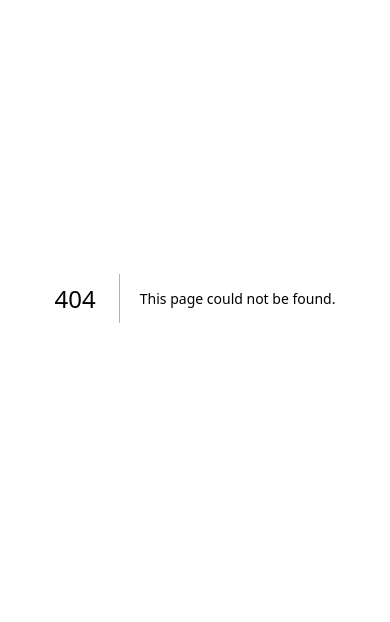
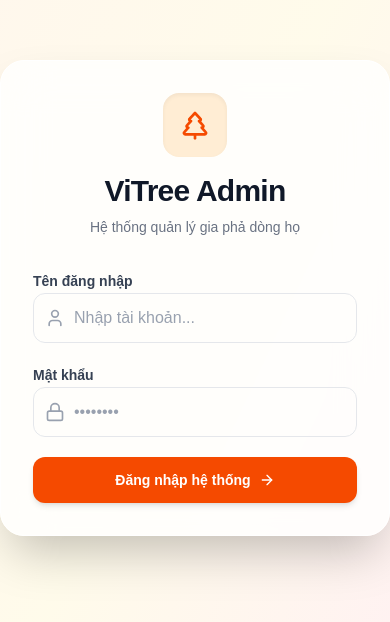
Before and after one commit to hvt299/ViTree-Web, a Next.js app: page /login in a window 390 px wide. Before the commit this address had no page. Shown: the part 124-746 px from the top of the page. Built offline with nearby package versions, Linux system fonts and the light colour scheme; no server answers.

Commit message:
feat(ui): implement responsive login page and dashboard layout with orange theme

```diff
--- /dev/null
+++ b/app/login/page.tsx
@@ -0,0 +1,112 @@
+'use client';
+
+import { useState } from 'react';
+import { useRouter } from 'next/navigation';
+import Cookies from 'js-cookie';
+import apiClient from '@/lib/api';
+import { TreePine, User, Lock, Loader2, ArrowRight } from 'lucide-react';
+
+export default function LoginPage() {
+    const [username, setUsername] = useState('');
+    const [password, setPassword] = useState('');
+    const [error, setError] = useState('');
+    const [loading, setLoading] = useState(false);
+    const router = useRouter();
+
+    const handleLogin = async (e: React.FormEvent) => {
+        e.preventDefault();
+        setError('');
+        setLoading(true);
+
+        try {
+            const res: any = await apiClient.post('/api/auth/login', { username, password });
+            Cookies.set('access_token', res.access_token, { expires: 1 });
+
+            router.push('/');
+            router.refresh();
+        } catch (err: any) {
+            setError(
+                err.response?.data?.message || 'Đăng nhập thất bại. Vui lòng kiểm tra lại!'
+            );
+        } finally {
+            setLoading(false);
+        }
+    };
+
+    return (
+        <div className="min-h-screen flex items-center justify-center bg-linear-to-br from-orange-50 via-amber-50 to-rose-50">
+            {/* Decorative background blobs */}
+            <div className="absolute top-0 left-0 w-full h-full overflow-hidden -z-10 pointer-events-none">
+                <div className="absolute top-[-10%] left-[-10%] w-[40%] h-[40%] rounded-full bg-orange-200/20 blur-3xl"></div>
+                <div className="absolute top-[60%] right-[-10%] w-[30%] h-[50%] rounded-full bg-rose-200/20 blur-3xl"></div>
+            </div>
+
+            <div className="w-full max-w-md p-8 bg-white/80 backdrop-blur-xl shadow-2xl rounded-3xl border border-white">
+                <div className="flex flex-col items-center mb-8">
+                    <div className="w-16 h-16 bg-orange-100 rounded-2xl flex items-center justify-center mb-4 shadow-inner">
+                        <TreePine className="w-8 h-8 text-orange-600" />
+                    </div>
+                    <h1 className="text-3xl font-extrabold text-gray-900 tracking-tight">ViTree Admin</h1>
+                    <p className="text-sm text-gray-500 mt-2">Hệ thống quản lý gia phả dòng họ</p>
+                </div>
+
+                {error && (
+                    <div className="mb-6 p-4 bg-red-50 border-l-4 border-red-500 rounded-r-lg text-red-700 text-sm font-medium animate-in fade-in slide-in-from-top-2">
+                        {error}
+                    </div>
+                )}
+
+                <form onSubmit={handleLogin} className="space-y-5">
+                    <div className="space-y-1">
+                        <label className="text-sm font-semibold text-gray-700">Tên đăng nhập</label>
+                        <div className="relative">
+                            <div className="absolute inset-y-0 left-0 pl-3 flex items-center pointer-events-none">
+                                <User className="h-5 w-5 text-gray-400" />
+                            </div>
+                            <input
+                                type="text"
+                                required
+                                value={username}
+                                onChange={(e) => setUsername(e.target.value)}
+                                className="block w-full pl-10 pr-3 py-3 border border-gray-200 rounded-xl text-gray-900 placeholder-gray-400 focus:outline-none focus:ring-2 focus:ring-orange-500 focus:border-transparent transition-all"
+                                placeholder="Nhập tài khoản..."
+                            />
+                        </div>
+                    </div>
+
+                    <div className="space-y-1">
+                        <label className="text-sm font-semibold text-gray-700">Mật khẩu</label>
+                        <div className="relative">
+                            <div className="absolute inset-y-0 left-0 pl-3 flex items-center pointer-events-none">
+                                <Lock className="h-5 w-5 text-gray-400" />
+                            </div>
+                            <input
+                                type="password"
+                                required
+                                value={password}
+                                onChange={(e) => setPassword(e.target.value)}
+                                className="block w-full pl-10 pr-3 py-3 border border-gray-200 rounded-xl text-gray-900 placeholder-gray-400 focus:outline-none focus:ring-2 focus:ring-orange-500 focus:border-transparent transition-all"
+                                placeholder="••••••••"
+                            />
+                        </div>
+                    </div>
+
+                    <button
+                        type="submit"
+                        disabled={loading}
+                        className="group relative w-full flex justify-center items-center py-3 px-4 border border-transparent rounded-xl text-sm font-bold text-white bg-orange-600 hover:bg-orange-700 focus:outline-none focus:ring-2 focus:ring-offset-2 focus:ring-orange-500 transition-all disabled:opacity-70 disabled:cursor-not-allowed shadow-md hover:shadow-lg"
+                    >
+                        {loading ? (
+                            <Loader2 className="w-5 h-5 animate-spin" />
+                        ) : (
+                            <>
+                                Đăng nhập hệ thống
+                                <ArrowRight className="ml-2 w-4 h-4 group-hover:translate-x-1 transition-transform" />
+                            </>
+                        )}
+                    </button>
+                </form>
+            </div>
+        </div>
+    );
+}
--- a/app/page.tsx
+++ b/app/page.tsx
@@ -1,63 +1,72 @@
-import Image from "next/image";
+'use client';
 
-export default function Home() {
+import { LogOut, Users, GitMerge } from 'lucide-react';
+import Cookies from 'js-cookie';
+import { useRouter } from 'next/navigation';
+
+export default function DashboardPage() {
+  const router = useRouter();
+
+  const handleLogout = () => {
+    Cookies.remove('access_token');
+    router.push('/login');
+  };
+
   return (
-    <div className="flex flex-col flex-1 items-center justify-center bg-zinc-50 font-sans dark:bg-black">
-      <main className="flex flex-1 w-full max-w-3xl flex-col items-center justify-between py-32 px-16 bg-white dark:bg-black sm:items-start">
-        <Image
-          className="dark:invert"
-          src="/next.svg"
-          alt="Next.js logo"
-          width={100}
-          height={20}
-          priority
-        />
-        <div className="flex flex-col items-center gap-6 text-center sm:items-start sm:text-left">
-          <h1 className="max-w-xs text-3xl font-semibold leading-10 tracking-tight text-black dark:text-zinc-50">
-            To get started, edit the page.tsx file.
-          </h1>
-          <p className="max-w-md text-lg leading-8 text-zinc-600 dark:text-zinc-400">
-            Looking for a starting point or more instructions? Head over to{" "}
-            <a
-              href="https://vercel.com/templates?framework=next.js&utm_source=create-next-app&utm_medium=appdir-template-tw&utm_campaign=create-next-app"
-              className="font-medium text-zinc-950 dark:text-zinc-50"
-            >
-              Templates
-            </a>{" "}
-            or the{" "}
-            <a
-              href="https://nextjs.org/learn?utm_source=create-next-app&utm_medium=appdir-template-tw&utm_campaign=create-next-app"
-              className="font-medium text-zinc-950 dark:text-zinc-50"
-            >
-              Learning
-            </a>{" "}
-            center.
+    <div className="min-h-screen bg-gray-50 flex flex-col">
+      {/* Header (Navbar) */}
+      <header className="bg-white border-b border-gray-200 px-6 py-4 flex justify-between items-center sticky top-0 z-10 shadow-sm">
+        <div className="flex items-center gap-2">
+          <div className="w-10 h-10 bg-orange-100 rounded-lg flex items-center justify-center">
+            <span className="text-orange-700 font-bold text-xl">V</span>
+          </div>
+          <h1 className="text-xl font-bold text-gray-800">ViTree Dashboard</h1>
+        </div>
+
+        <button
+          onClick={handleLogout}
+          className="flex items-center gap-2 px-4 py-2 text-sm font-medium text-gray-600 hover:text-red-600 hover:bg-red-50 rounded-lg transition-colors"
+        >
+          <LogOut className="w-4 h-4" />
+          Đăng xuất
+        </button>
+      </header>
+
+      {/* Main Content Area */}
+      <main className="flex-1 p-6 md:p-8 max-w-7xl mx-auto w-full">
+        <div className="mb-8">
+          <h2 className="text-2xl font-bold text-gray-900">Tổng quan gia phả</h2>
+          <p className="text-gray-500 mt-1">Chào mừng bạn trở lại! Dưới đây là dữ liệu tổng hợp của dòng họ.</p>
+        </div>
+
+        {/* Thẻ thống kê tạm thời */}
+        <div className="grid grid-cols-1 md:grid-cols-2 gap-6 mb-8">
+          <div className="bg-white p-6 rounded-2xl shadow-sm border border-gray-100 flex items-center gap-4">
+            <div className="p-4 bg-yellow-50 text-yellow-600 rounded-xl">
+              <Users className="w-8 h-8" />
+            </div>
+            <div>
+              <p className="text-sm font-medium text-gray-500">Tổng số thành viên</p>
+              <p className="text-3xl font-bold text-gray-900">--</p>
+            </div>
+          </div>
+
+          <div className="bg-white p-6 rounded-2xl shadow-sm border border-gray-100 flex items-center gap-4">
+            <div className="p-4 bg-orange-50 text-orange-600 rounded-xl">
+              <GitMerge className="w-8 h-8" />
+            </div>
+            <div>
+              <p className="text-sm font-medium text-gray-500">Tổng số đời (Thế hệ)</p>
+              <p className="text-3xl font-bold text-gray-900">--</p>
+            </div>
+          </div>
+        </div>
+
+        {/* Khung chứa Bảng danh sách thành viên sắp làm */}
+        <div className="bg-white rounded-2xl shadow-sm border border-gray-100 min-h-100 p-6 flex items-center justify-center">
+          <p className="text-gray-400 text-lg border-2 border-dashed border-gray-200 p-8 rounded-xl">
+            [ Khu vực này sẽ chứa Bảng quản lý Danh sách Thành viên ]
           </p>
-        </div>
-        <div className="flex flex-col gap-4 text-base font-medium sm:flex-row">
-          <a
-            className="flex h-12 w-full items-center justify-center gap-2 rounded-full bg-foreground px-5 text-background transition-colors hover:bg-[#383838] dark:hover:bg-[#ccc] md:w-[158px]"
-            href="https://vercel.com/new?utm_source=create-next-app&utm_medium=appdir-template-tw&utm_campaign=create-next-app"
-            target="_blank"
-            rel="noopener noreferrer"
-          >
-            <Image
-              className="dark:invert"
-              src="/vercel.svg"
-              alt="Vercel logomark"
-              width={16}
-              height={16}
-            />
-            Deploy Now
-          </a>
-          <a
-            className="flex h-12 w-full items-center justify-center rounded-full border border-solid border-black/[.08] px-5 transition-colors hover:border-transparent hover:bg-black/[.04] dark:border-white/[.145] dark:hover:bg-[#1a1a1a] md:w-[158px]"
-            href="https://nextjs.org/docs?utm_source=create-next-app&utm_medium=appdir-template-tw&utm_campaign=create-next-app"
-            target="_blank"
-            rel="noopener noreferrer"
-          >
-            Documentation
-          </a>
         </div>
       </main>
     </div>
--- /dev/null
+++ b/middleware.ts
@@ -0,0 +1,21 @@
+import { NextResponse } from 'next/server';
+import type { NextRequest } from 'next/server';
+
+export function middleware(request: NextRequest) {
+    const token = request.cookies.get('access_token')?.value;
+    const isLoginPage = request.nextUrl.pathname.startsWith('/login');
+
+    if (!token && !isLoginPage) {
+        return NextResponse.redirect(new URL('/login', request.url));
+    }
+
+    if (token && isLoginPage) {
+        return NextResponse.redirect(new URL('/', request.url));
+    }
+
+    return NextResponse.next();
+}
+
+export const config = {
+    matcher: ['/((?!api|_next/static|_next/image|favicon.ico).*)'],
+};
```
